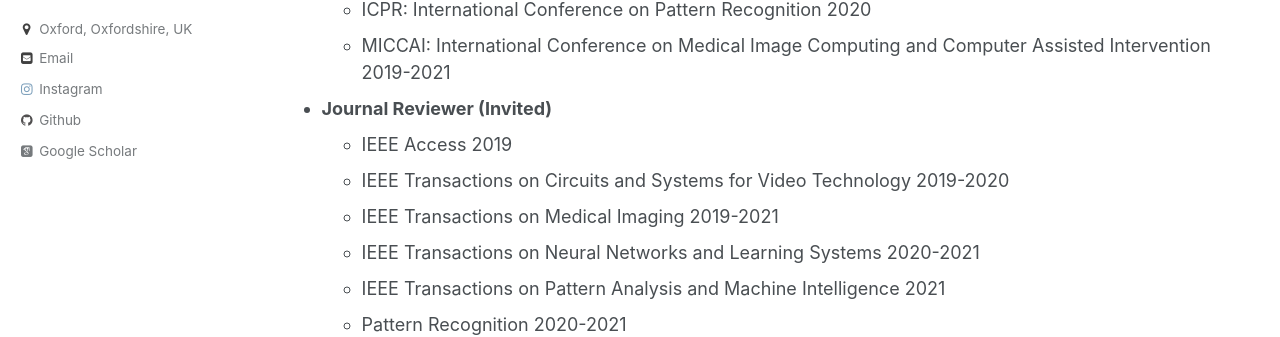
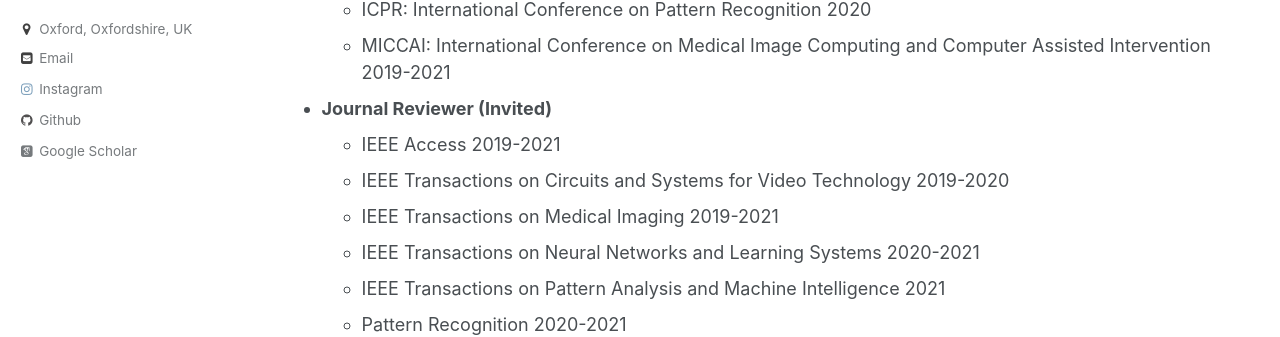
Before and after one commit to eveningdong/eveningdong.github.io, a Jekyll site: the page built from _pages/academic.md, in a window 1280 px wide and 900 px high, scrolled down 1562 px. Shown: the part 274-611 px from the top of the window. Built offline with Jekyll 4.4.1, drawn with Linux system fonts in a browser that asks for light colours; some web fonts are replaced.

Commit message:
add ieee access

```diff
--- a/_pages/academic.md
+++ b/_pages/academic.md
@@ -53,7 +53,7 @@
   + MICCAI: International Conference on Medical Image Computing and Computer Assisted Intervention 2019-2021
 
 * **Journal Reviewer (Invited)**
-  + IEEE Access 2019
+  + IEEE Access 2019-2021
   + IEEE Transactions on Circuits and Systems for Video Technology 2019-2020
   + IEEE Transactions on Medical Imaging 2019-2021
   + IEEE Transactions on Neural Networks and Learning Systems 2020-2021
```
